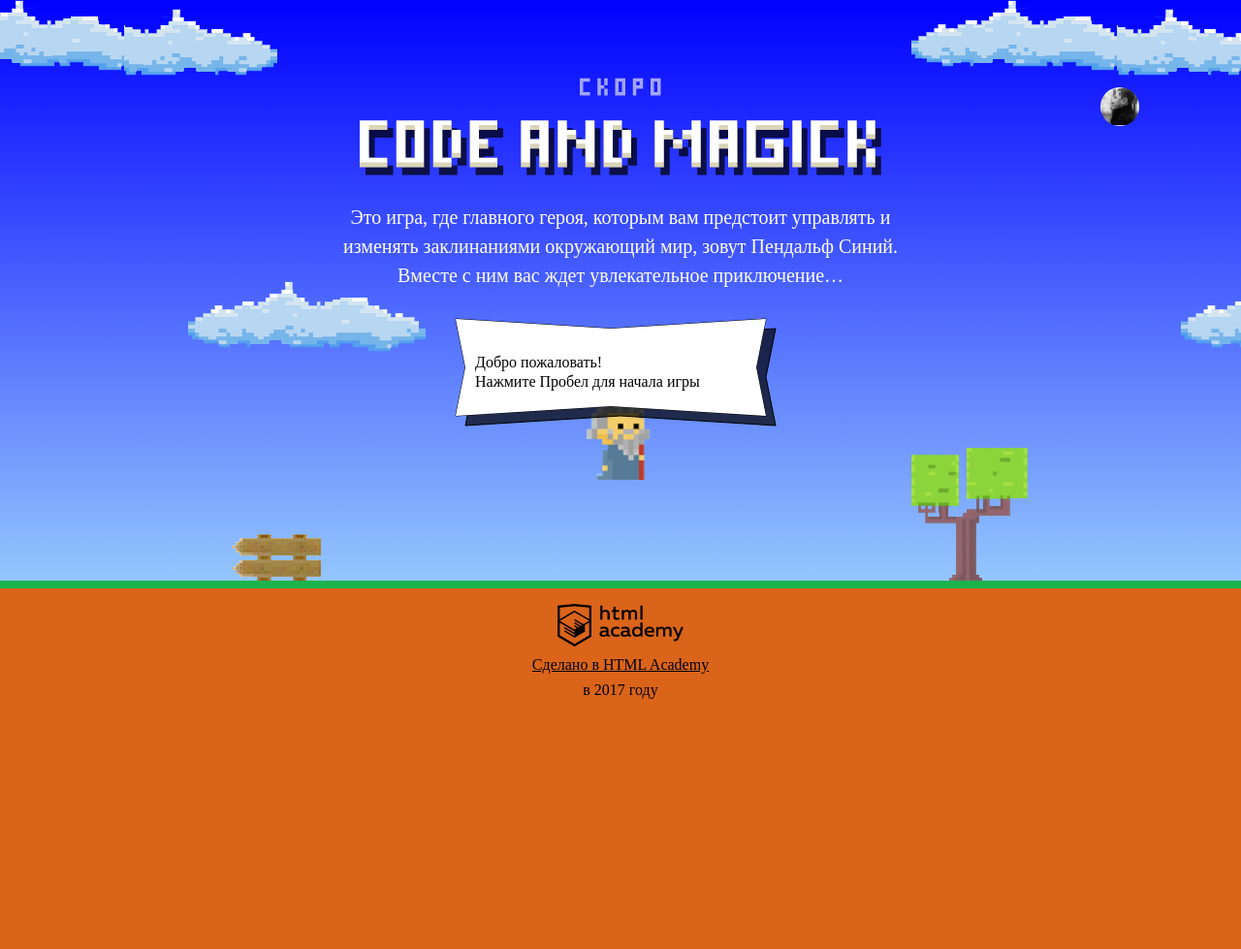
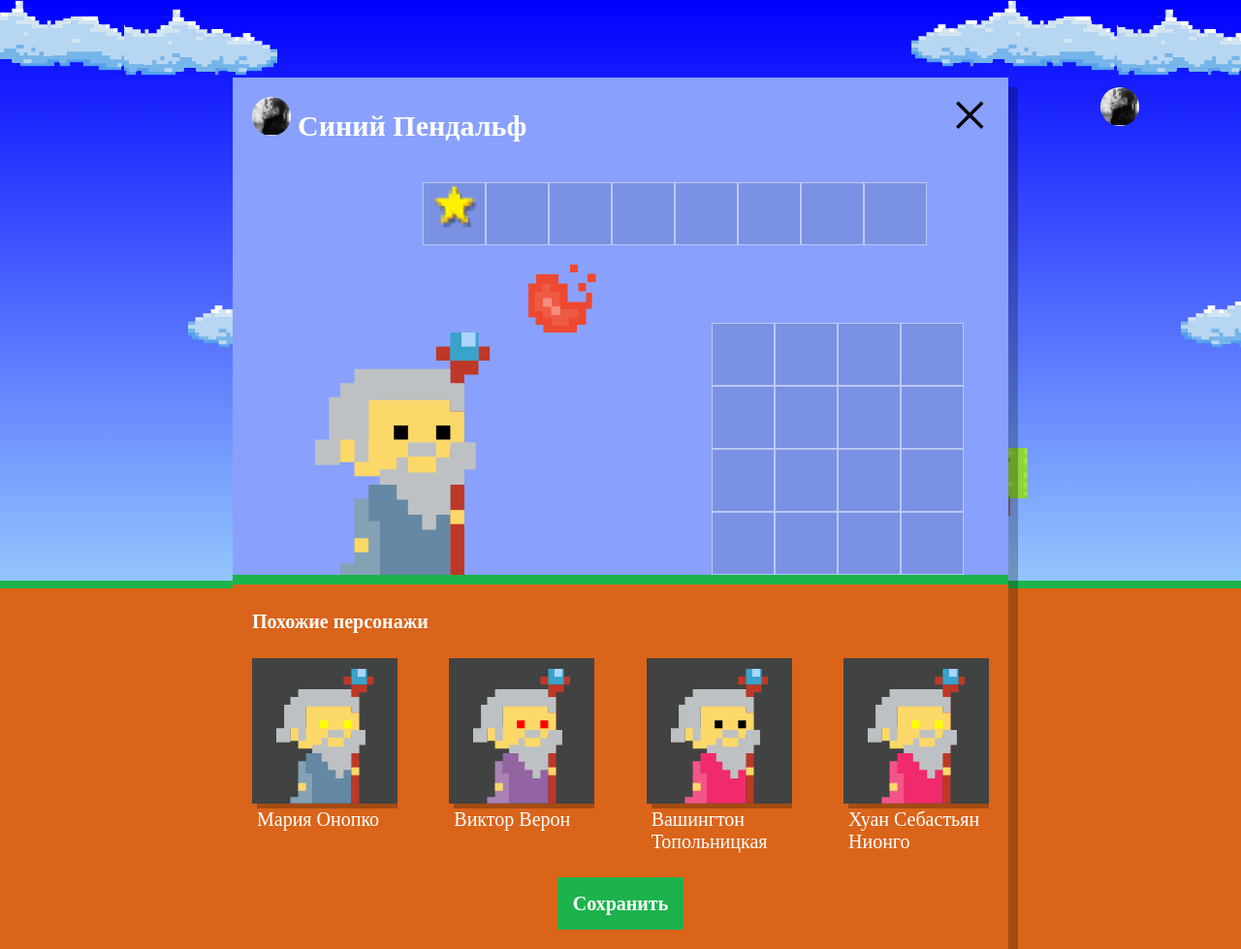
Before and after one commit to Faceoff88/242645-code-and-magick-20, a website: page index.html in a window 1280 px wide. Shown: the whole page at 97% size. Before the commit the page ends 800 px from the top, so only its background shows below. Drawn offline with Linux system fonts and the light colour scheme; a web font is replaced by a local one.

Commit message:
Добавляет похожих персонажей

```diff
--- a/index.html
+++ b/index.html
@@ -203,6 +203,7 @@
     return gameFieldHeight / 3;
   }
 </script>
+<script src="js/setup.js"></script>
 <script src="js/stat.js"></script>
 <script src="js/game.js"></script>
 
--- /dev/null
+++ b/js/setup.js
@@ -0,0 +1,48 @@
+'use strict';
+
+var WIZARD_NAMES = ['Иван', 'Хуан Себастьян', 'Мария', 'Кристоф', 'Виктор', 'Юлия', 'Люпита', 'Вашингтон'];
+var WIZARD_LASTNAMES = ['да Марья', 'Верон', 'Мирабелла', 'Вальц', 'Онопко', 'Топольницкая', 'Нионго', 'Ирвинг'];
+var COAT_COLORS = ['rgb(101, 137, 164)', 'rgb(241, 43, 107)', 'rgb(146, 100, 161)', 'rgb(56, 159, 117)', 'rgb(215, 210, 55)', 'rgb(0, 0, 0)']
+var EYES_COLORS = ['black', 'red', 'blue', 'yellow', 'green'];
+
+var userDialog = document.querySelector('.setup');
+userDialog.classList.remove('hidden');
+var similarListElement = document.querySelector('.setup-similar-list');
+var similarWizardTemplate = document.querySelector('#similar-wizard-template').content.querySelector('.setup-similar-item');
+var wizardsData = [];
+
+var getRandomData = function () {
+  var randomDataWizard = {};
+
+  randomDataWizard.name = WIZARD_NAMES[Math.floor(Math.random(i) * WIZARD_NAMES.length)] + ' ' + WIZARD_LASTNAMES[Math.floor(Math.random(i) * WIZARD_LASTNAMES.length)]
+  randomDataWizard.coatColor = COAT_COLORS[Math.floor(Math.random(i) * COAT_COLORS.length)];
+  randomDataWizard.eyesColor = EYES_COLORS[Math.floor(Math.random(i) * EYES_COLORS.length)];
+
+  return randomDataWizard;
+}
+
+for (var i = 0; i < 4; i++) {
+  wizardsData[i] = getRandomData();
+}
+
+var renderWizard = function (wizard) {
+  var wizardElement = similarWizardTemplate.cloneNode(true);
+
+  wizardElement.querySelector('.setup-similar-label').textContent = wizard.name;
+  wizardElement.querySelector('.wizard-coat').style.fill = wizard.coatColor;
+  wizardElement.querySelector('.wizard-eyes').style.fill = wizard.eyesColor;
+
+  return wizardElement;
+}
+
+var fillBlockWizards = function () {
+  var fragment = document.createDocumentFragment();
+
+for (var i = 0; i < wizardsData.length; i++) {
+  fragment.appendChild(renderWizard(wizardsData[i]));
+}
+similarListElement.appendChild(fragment);
+}
+
+fillBlockWizards();
+userDialog.querySelector('.setup-similar').classList.remove('hidden');
```
